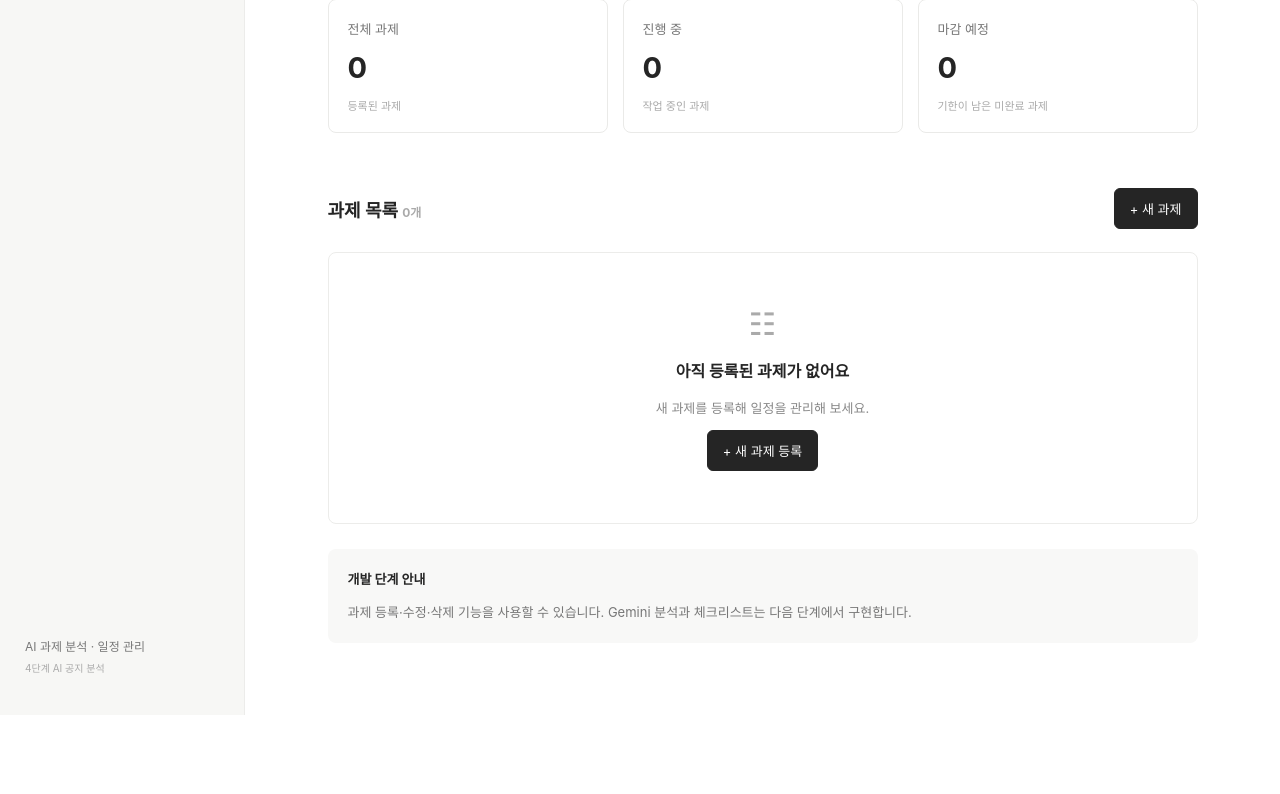
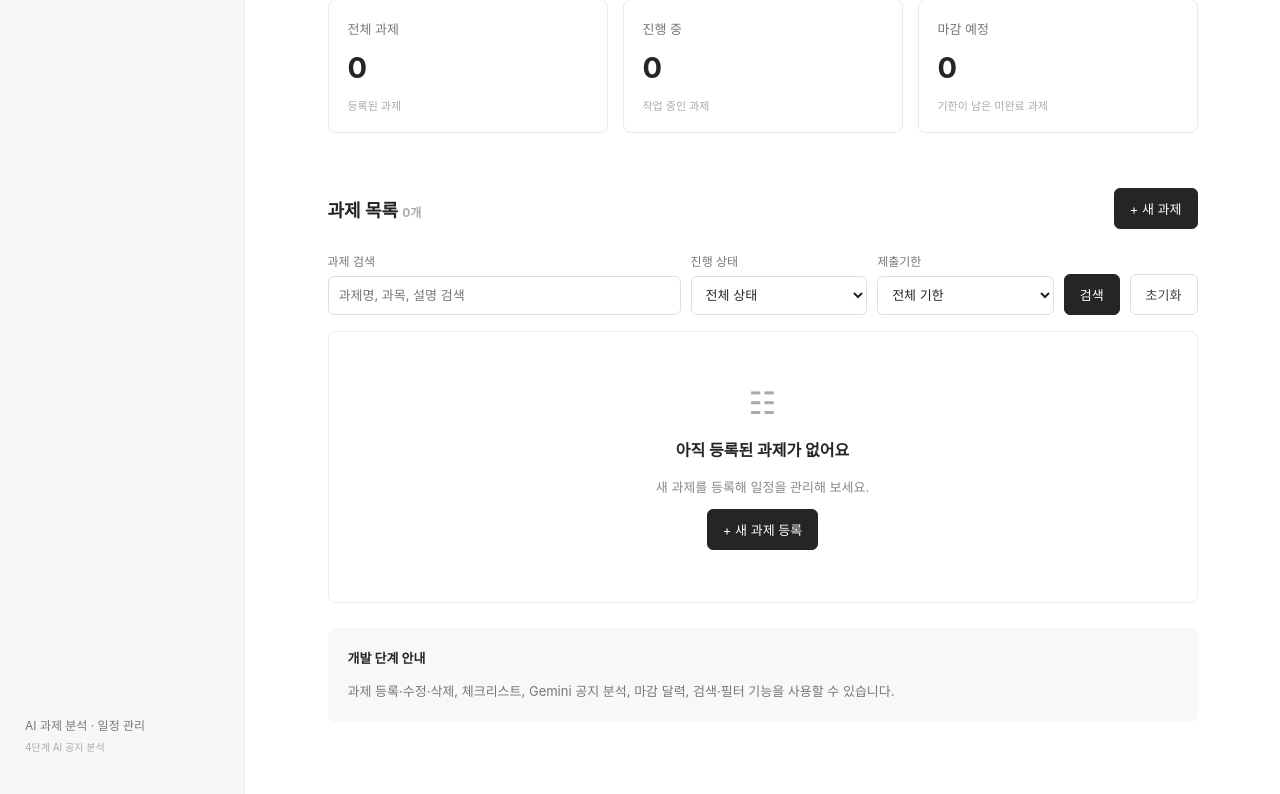
Before and after one commit to jongjong123alt/3rd-, a Flask app: page / in a window 1280 px wide. Shown: the part 325-1119 px from the top of the page. Before the commit the page ends 1040 px from the top, so only its background shows below. Run offline with Flask 3, Linux system fonts and the light colour scheme; data that the repository does not hold is empty.

Commit message:
F-07: add dashboard assignment search and deadline filters

```diff
--- a/app.py
+++ b/app.py
@@ -1,4 +1,4 @@
-from datetime import date
+from datetime import date, timedelta
 import calendar
 from pathlib import Path
 import os
@@ -114,7 +114,36 @@ def create_app(test_config=None):
             "doing": sum(a["status"] == "doing" for a in assignments),
             "upcoming": sum(bool(a["due_date"]) and a["due_date"] >= today and a["status"] != "done" for a in assignments),
         }
-        return render_template("dashboard.html", assignments=assignments, counts=counts)
+        # F-07: keep summary counts global; filter only the displayed list.
+        query = request.args.get("q", "").strip()[:120]
+        status_filter = request.args.get("status", "all")
+        deadline_filter = request.args.get("deadline", "all")
+        if status_filter not in ("all", "todo", "doing", "done"):
+            status_filter = "all"
+        if deadline_filter not in ("all", "overdue", "week", "no_due"):
+            deadline_filter = "all"
+        visible = assignments
+        if query:
+            needle = query.casefold()
+            visible = [a for a in visible if any(
+                needle in (a[field] or "").casefold()
+                for field in ("title", "course", "description")
+            )]
+        if status_filter != "all":
+            visible = [a for a in visible if a["status"] == status_filter]
+        if deadline_filter == "overdue":
+            visible = [a for a in visible if a["due_date"] and a["due_date"] < today and a["status"] != "done"]
+        elif deadline_filter == "week":
+            end = (date.today() + timedelta(days=7)).isoformat()
+            visible = [a for a in visible if a["due_date"] and today <= a["due_date"] <= end and a["status"] != "done"]
+        elif deadline_filter == "no_due":
+            visible = [a for a in visible if not a["due_date"]]
+        return render_template(
+            "dashboard.html", assignments=visible, counts=counts,
+            filters={"q": query, "status": status_filter, "deadline": deadline_filter},
+            filtered_count=len(visible),
+            filters_active=bool(query or status_filter != "all" or deadline_filter != "all"),
+        )
 
     @app.get("/calendar")
     def calendar_view():
--- a/static/css/style.css
+++ b/static/css/style.css
@@ -50,3 +50,12 @@
 .calendar-dialog-item:hover,.calendar-dialog-item:focus-visible{background:#f8f8f7;outline:2px solid #ececea}
 .calendar-dialog-item-title{font-size:13px;font-weight:600}
 .calendar-dialog-item-info{font-size:11px;color:#777}
+
+/* F-07: dashboard search and filters */
+.dashboard-filters{display:flex;align-items:end;gap:10px;flex-wrap:wrap;margin:0 0 16px}
+.dashboard-filter-field{display:flex;flex-direction:column;gap:7px;min-width:140px;flex:1;font-size:12px;color:#777}
+.dashboard-search-field{flex:2;min-width:190px}
+.dashboard-filter-field input,.dashboard-filter-field select{width:100%;min-height:39px;border:1px solid #dededb;border-radius:6px;padding:9px 10px;background:#fff;color:#252525;font:inherit;font-size:13px}
+.dashboard-filter-field input:focus-visible,.dashboard-filter-field select:focus-visible{outline:2px solid #d6d6d6}
+.dashboard-filters .primary-button,.dashboard-filters .secondary-button{min-height:39px;white-space:nowrap}
+.dashboard-filter-count{color:#777;font-size:12px;margin:0 0 12px}
--- a/templates/dashboard.html
+++ b/templates/dashboard.html
@@ -11,6 +11,35 @@
     <div class="stat"><span>마감 예정</span><strong>{{ counts.upcoming }}</strong><small>기한이 남은 미완료 과제</small></div>
   </div>
   <div class="section-head"><h2>과제 목록 <span class="muted">{{ counts.total }}개</span></h2><a class="primary-button" href="{{ url_for('new_assignment') }}">+ 새 과제</a></div>
+  <form class="dashboard-filters" method="get" action="{{ url_for('dashboard') }}" role="search" aria-label="과제 검색 및 필터">
+    <label class="dashboard-filter-field dashboard-search-field" for="dashboard-query">
+      <span>과제 검색</span>
+      <input id="dashboard-query" name="q" type="search" maxlength="120" value="{{ filters.q }}" placeholder="과제명, 과목, 설명 검색">
+    </label>
+    <label class="dashboard-filter-field" for="dashboard-status">
+      <span>진행 상태</span>
+      <select id="dashboard-status" name="status">
+        <option value="all" {{ 'selected' if filters.status == 'all' else '' }}>전체 상태</option>
+        <option value="todo" {{ 'selected' if filters.status == 'todo' else '' }}>시작 전</option>
+        <option value="doing" {{ 'selected' if filters.status == 'doing' else '' }}>진행 중</option>
+        <option value="done" {{ 'selected' if filters.status == 'done' else '' }}>완료</option>
+      </select>
+    </label>
+    <label class="dashboard-filter-field" for="dashboard-deadline">
+      <span>제출기한</span>
+      <select id="dashboard-deadline" name="deadline">
+        <option value="all" {{ 'selected' if filters.deadline == 'all' else '' }}>전체 기한</option>
+        <option value="overdue" {{ 'selected' if filters.deadline == 'overdue' else '' }}>기한 지남 (미완료)</option>
+        <option value="week" {{ 'selected' if filters.deadline == 'week' else '' }}>7일 이내 (미완료)</option>
+        <option value="no_due" {{ 'selected' if filters.deadline == 'no_due' else '' }}>기한 없음</option>
+      </select>
+    </label>
+    <button class="primary-button" type="submit">검색</button>
+    <a class="secondary-button" href="{{ url_for('dashboard') }}">초기화</a>
+  </form>
+  {% if filters_active %}
+    <p class="dashboard-filter-count" role="status">검색 결과 {{ filtered_count }}개 / 전체 {{ counts.total }}개</p>
+  {% endif %}
   {% if assignments %}
     <div class="assignment-list">
       {% for assignment in assignments %}
@@ -22,8 +51,12 @@
       {% endfor %}
     </div>
   {% else %}
-    <div class="empty"><div class="empty-icon">☷</div><h3>아직 등록된 과제가 없어요</h3><p>새 과제를 등록해 일정을 관리해 보세요.</p><a class="primary-button" href="{{ url_for('new_assignment') }}">+ 새 과제 등록</a></div>
+    {% if filters_active %}
+      <div class="empty"><div class="empty-icon">⌕</div><h3>조건에 맞는 과제가 없어요</h3><p>검색어 또는 필터를 변경해 보세요.</p><a class="secondary-button" href="{{ url_for('dashboard') }}">전체 과제 보기</a></div>
+    {% else %}
+      <div class="empty"><div class="empty-icon">☷</div><h3>아직 등록된 과제가 없어요</h3><p>새 과제를 등록해 일정을 관리해 보세요.</p><a class="primary-button" href="{{ url_for('new_assignment') }}">+ 새 과제 등록</a></div>
+    {% endif %}
   {% endif %}
-  <div class="note"><strong>개발 단계 안내</strong><p>과제 등록·수정·삭제 기능을 사용할 수 있습니다. Gemini 분석과 체크리스트는 다음 단계에서 구현합니다.</p></div>
+  <div class="note"><strong>개발 단계 안내</strong><p>과제 등록·수정·삭제, 체크리스트, Gemini 공지 분석, 마감 달력, 검색·필터 기능을 사용할 수 있습니다.</p></div>
 </section>
 {% endblock %}
```
Also changed, not shown: docs/REQUIREMENTS.md (+1 -0 lines), tests/test_dashboard_filters.py (added, +83 -0 lines).
